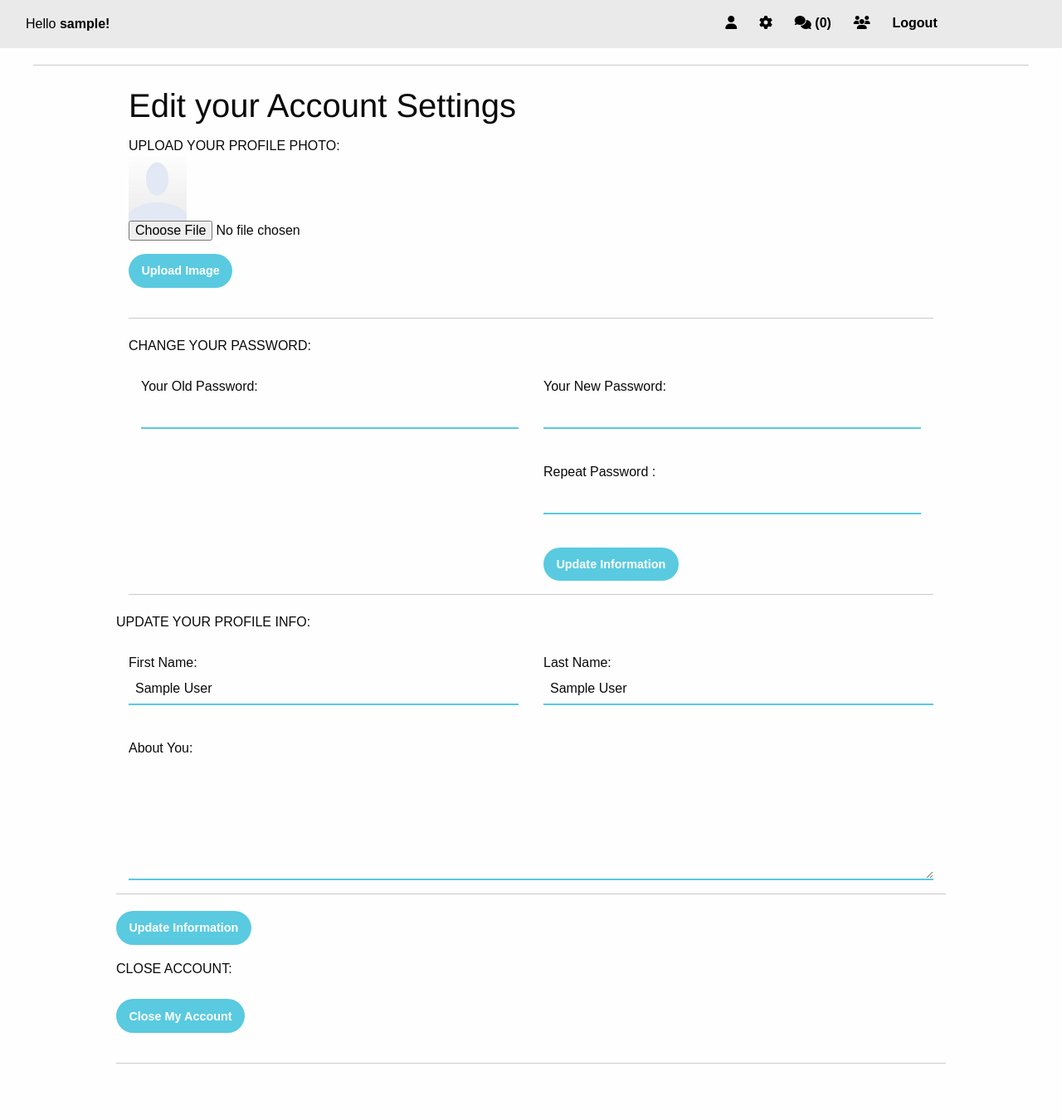
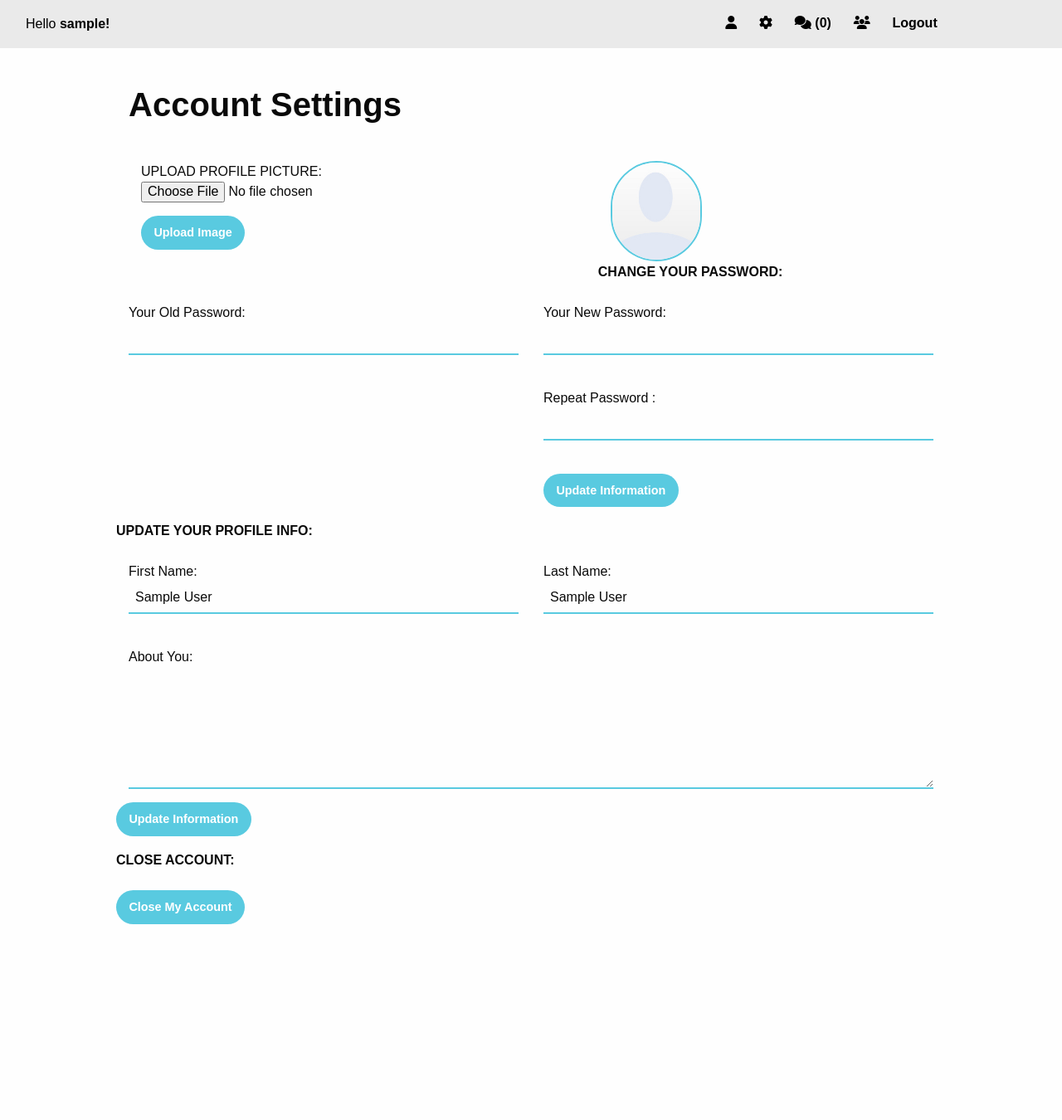
Before and after one commit to samheadland96/coffeechat, a PHP site: page /tutorials/account_settings.php in a window 1280 px wide. Shown: the part 70-1420 px from the top of the page at 83% size. After the commit the page ends 1184 px from the top, so only its background shows below. Run offline with PHP 8.4, Linux system fonts and the light colour scheme; the visitor is signed in with stand-in values (Sample User, id 1); data that the repository does not hold is empty; some libraries are stand-ins or nearby versions.

Commit message:
another update

```diff
--- a/account_settings.php
+++ b/account_settings.php
@@ -137,20 +137,26 @@ else
   }
 
 ?>
-<hr />
+
 <div class="row">
   <div class="medium-10 medium-centered columns">
-    <h2>Edit your Account Settings</h2>
+    <h2 class="account-settings">Account Settings</h2>
 
-<p>UPLOAD YOUR PROFILE PHOTO:</p>
+<div class="large-7 columns">
+  <p>UPLOAD PROFILE PICTURE:</p>
+
 <form action="" method="POST" enctype="multipart/form-data">
-<img src="<? echo $profile_pic; ?>" width="70" />
 <input type="file" name="profilepic" /><br />
 <input type="submit"  class="button round" name="uploadpic" value="Upload Image">
 </form>
-<hr />
+</div>
+<div class="large-5 columns">
+<img src="<? echo $profile_pic; ?>" style="border-radius:60px; border: 2px solid #59cae0" width="110" />
+</div>
+
 <form action="account_settings.php" method="post">
-<p>CHANGE YOUR PASSWORD:</p> <br />
+<p class="settings-title">CHANGE YOUR PASSWORD:</p> <br />
+<div class="row">
 <div class="medium-6 columns">
 
 Your Old Password: <input type="text" class="noborder" name="oldpassword" id="oldpassword" size="40"><br />
@@ -161,10 +167,10 @@ Repeat Password  : <input type="text" class="noborder"  name="newpassword2" id="
 <input type="submit" name="senddata"  class="button round" value="Update Information">
 </form>
 </div>
-<hr />
+</div>
 <div class="row">
 <form action="account_settings.php" method="post">
-<p>UPDATE YOUR PROFILE INFO:</p> <br />
+<p class="settings-title">UPDATE YOUR PROFILE INFO:</p> <br />
 <div class="medium-6 columns">
 
 First Name: <input type="text" class="noborder"  name="fname" id="fname" size="40" value="<? echo $db_firstname; ?>"><br />
@@ -177,14 +183,13 @@ Last Name: <input type="text" class="noborder"  name="lname" id="lname" size="40
 
 About You: <textarea name="bio" id="bio" class="noborder"  rows="7" cols="40"><? echo $db_bio; ?></textarea>
 </div>
-<hr />
 <input type="submit" class="button round" name="updateinfo" value="Update Information">
 </form>
 <form action="close_account.php" method="post">
-<p>CLOSE ACCOUNT:</p> <br />
+<p class="settings-title">CLOSE ACCOUNT:</p> <br />
 <input type="submit" name="closeaccount" i class="button round" value="Close My Account">
 </form>
-<hr />
+
 <br />
 <br />
 </div>
--- a/css/app.css
+++ b/css/app.css
@@ -56,12 +56,13 @@ bold {
     color: #000;
     border-radius: 50px;
 }
+
 .round {
     border-radius: 50px;
     font-family: "museo-sans-rounded", sans-serif;
     font-weight: bold;
+}
 
-}
 .addfriend-sendmsg {
     color: #000;
     border-radius: 50px;
@@ -75,14 +76,24 @@ bold {
     margin: 2em 0;
     font-family: "museo-sans-rounded", sans-serif;
 }
+
 hr, br {
     color: #59cae0;
 }
+
 .noborder {
-  border:none;
+    border: none;
     box-shadow: none;
     border-bottom: 2px solid #59cae0;
 }
+
+.noborder:focus {
+    border: none;
+    box-shadow: none;
+    border-bottom: 2px solid #59cae0;
+}
+
+
 /* HEADER */
 
 header {
@@ -284,39 +295,47 @@ h1 {
 .comment-body {
     font-family: "museo-sans-rounded", sans-serif;
 }
+
+
 /* HOME */
+
 .home-post {
     border: none;
     border-bottom: 4px solid #59CAE0;
     box-shadow: none;
     resize: none;
-  padding:1em 0 0 0;
+    padding: 1em 0 0 0;
     font-size: 1.5em;
 }
+
 .home-post:focus {
     border: none;
     border-bottom: 4px solid #59CAE0;
     box-shadow: none;
+}
 
-}
 .date {
     font-size: 0.7em;
 }
+
+
 /* PROFILE PAGE */
+
 .profile-post {
     border: none;
     border-bottom: 4px solid #59CAE0;
     box-shadow: none;
     resize: none;
-  padding:1em 0 0 0;
+    padding: 1em 0 0 0;
     font-size: 1.5em;
 }
+
 .profile-post:focus {
     border: none;
     border-bottom: 4px solid #59CAE0;
     box-shadow: none;
+}
 
-}
 .profileposts {}
 
 .profile-icon {
@@ -327,7 +346,7 @@ h1 {
 
 .posted_by {
     font-family: "museo-sans-rounded", sans-serif;
-    font-weight:bold ;
+    font-weight: bold;
     margin: 1em 0 0 1em;
     float: left;
 }
@@ -353,12 +372,13 @@ h1 {
     font-weight: bold;
     text-align: center;
 }
+
 .profile-name {
     text-align: center;
     font-family: "museo-sans", sans-serif;
+    margin: 0 0 1em 0;
+}
 
-  margin:0 0 1em 0;
-}
 .profile-bio {
     text-align: center;
     background: #eaeaea;
@@ -388,8 +408,21 @@ h1 {
 .no-requests {
     font-family: "museo-sans-rounded", sans-serif;
     padding: 2em;
+
 }
 
+
+/* ACCOUNT SETTINGS */
+
+.account-settings {
+    font-family: "museo-sans-rounded", sans-serif;
+    font-weight: bold;
+    margin:1em 0;
+}
+.settings-title {
+  font-family: "museo-sans-rounded", sans-serif;
+  font-weight: bold;
+}
 
 /* FOOTER */
 
```
Also changed, not shown: userdata/profile_pics/95cd0ZbrSyANYi7/16998683_623261927874936_1009610774287826113_n.jpg (added), userdata/profile_pics/nTDMk0HpUc8osFy/WAHM-logo(white)-03.png (added). Lines whose indentation alone changed are shown as unchanged.
